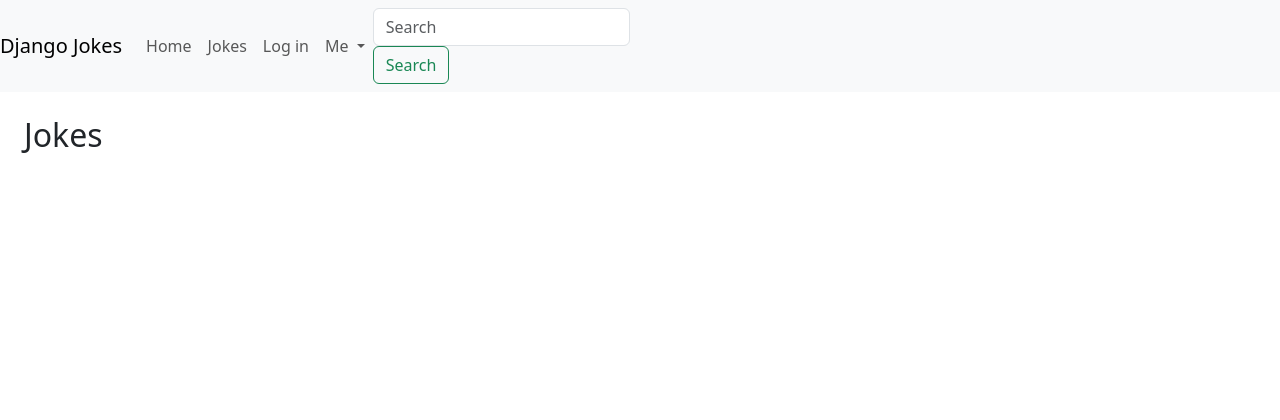
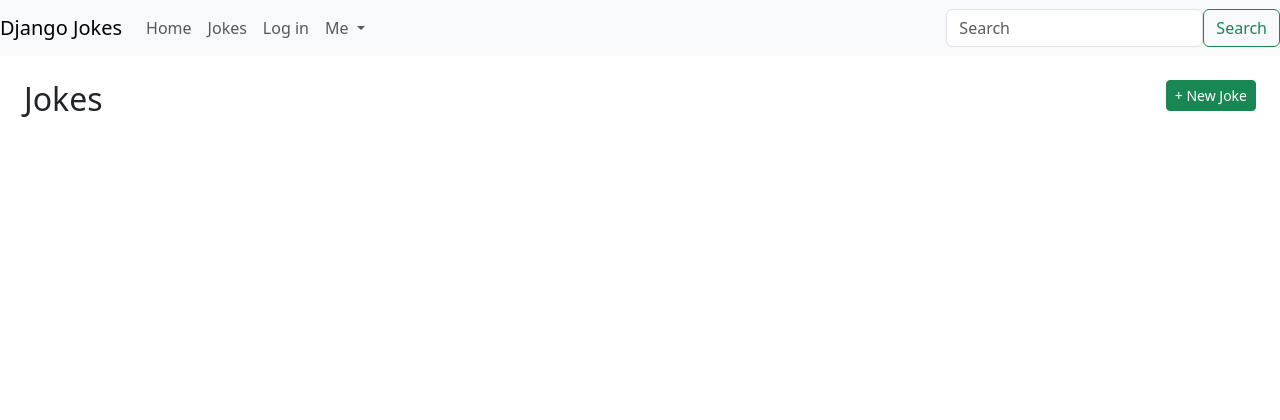
Before and after one commit to JordyZuidema/DjangoJokes, a Django app: page /jokes/ in a window 1280 px wide. Shown: the top 420 px of the page. Run offline with Django 4.2, Linux system fonts and the light colour scheme; data that the repository does not hold is empty; some libraries are stand-ins or nearby versions.

Commit message:
exercise 14, added create and update

```diff
--- a/jokes/models.py
+++ b/jokes/models.py
@@ -7,7 +7,7 @@ class Joke(models.Model):
     created = models.DateTimeField(auto_now_add=True)
     updated = models.DateTimeField(auto_now=True)
 
-
+    # adding a get_absolute_url method to have a dynamic way to get the url.
     def get_absolute_url(self):
         return reverse("jokes:detail", args=[str(self.pk)])
 
--- a/jokes/urls.py
+++ b/jokes/urls.py
@@ -1,9 +1,11 @@
 from django.urls import path
-from .views import JokeDetailView, JokeListView
+from .views import JokeCreateView, JokeDetailView, JokeListView, JokeUpdateView
 
 
 app_name = "jokes"
 urlpatterns = [
+    path("joke/<int:pk>", JokeUpdateView.as_view(), name="update"),
+    path("joke/create/", JokeCreateView.as_view(), name="create"),
     path("joke/<int:pk>/", JokeDetailView.as_view(), name="detail"),
     path('', JokeListView.as_view(), name='list'),
 
--- a/jokes/views.py
+++ b/jokes/views.py
@@ -1,7 +1,11 @@
 from django.shortcuts import render
-from django.views.generic import DetailView, ListView
+from django.views.generic import CreateView, DetailView, ListView, UpdateView
 
 from .models import Joke
+
+class JokeCreateView(CreateView):
+    model = Joke
+    fields = ["question","answer"]
 
 
 class JokeDetailView(DetailView):
@@ -10,3 +14,8 @@ class JokeDetailView(DetailView):
 
 class JokeListView(ListView):
     model = Joke
+
+
+class JokeUpdateView(UpdateView):
+    model = Joke
+    fields = ["question","answer"]
--- a/templates/_base.html
+++ b/templates/_base.html
@@ -12,7 +12,7 @@
 </head>
 <body>
 <header>
-  <nav class="navbar navbar-expand-lg navbar-light bg-light">
+  <nav class="navbar navbar-expand-lg navbar-light bg-light justify-content-end">
     <a class="navbar-brand" href="{% url 'pages:homepage'%}">Django Jokes</a>
     <button class="navbar-toggler" type="button" data-toggle="collapse"
       data-target="#navbarSupportedContent" aria-expanded="false"
@@ -21,7 +21,7 @@
     </button>
 
     <div class="collapse navbar-collapse" id="navbarSupportedContent">
-      <ul class="navbar-nav mr-auto">
+      <ul class="navbar-nav ml-auto">
         <li class="nav-item active">
           <a class="nav-link" href="{% url 'pages:homepage'%}">Home
             <span class="sr-only">(current)</span>
@@ -47,7 +47,7 @@
           </div>
         </li>
       </ul>
-      <form class="form-inline my-2 my-lg-0">
+      <form class="d-flex my-2 my-lg-0 ms-auto">
         <input class="form-control mr-sm-2" type="search"
         placeholder="Search" aria-label="Search">
         <button class="btn btn-outline-success my-2 my-sm-0" type="submit">
--- a/templates/jokes/joke_list.html
+++ b/templates/jokes/joke_list.html
@@ -1,11 +1,16 @@
 {% extends "_base.html" %}
 {% block title %}Jokes{% endblock  %}
 {% block main %}
+    <a class="btn btn-success btn-sm float-end" href="{% url 'jokes:create' %}">
+        + New Joke
+    </a>
     <h2>Jokes</h2>
     <ul class="list-group list-group-flush mb-3">
         {%for joke in joke_list%}
          <li class="list-group-item">
             <a href="{{ joke.get_absolute_url }}">{{joke.question}}</a>
+            <a class="btn btn-info btn-sm float-end mr-2"
+            href="{% url 'jokes:update' joke.pk %} ">Update</a>
         </li>
         {% endfor %}
     </ul>
```
Also changed, not shown: templates/jokes/joke_form.html (added, +17 -0 lines).
